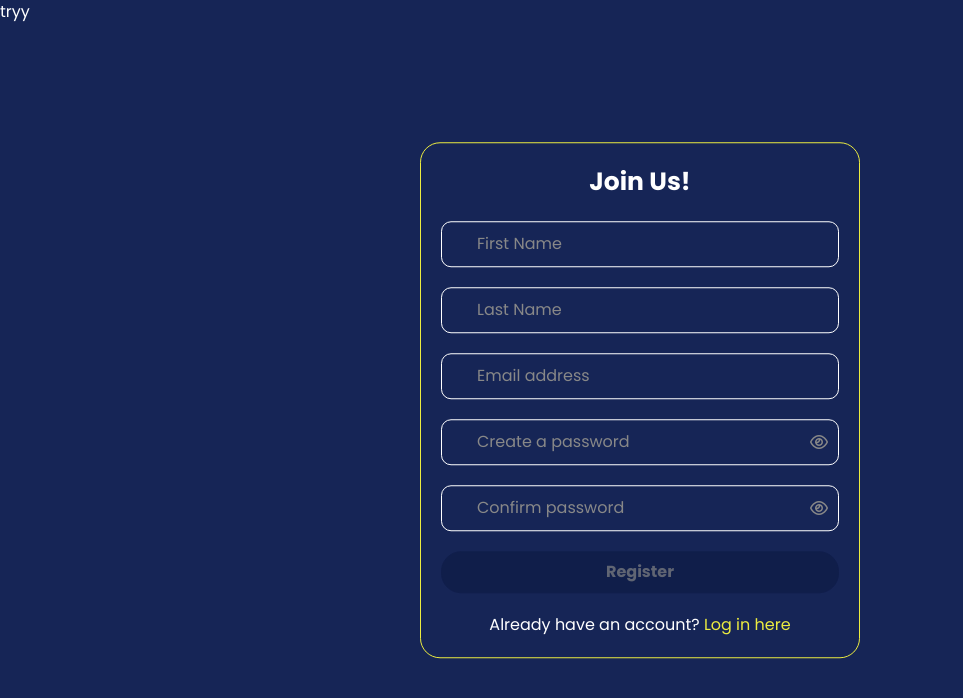
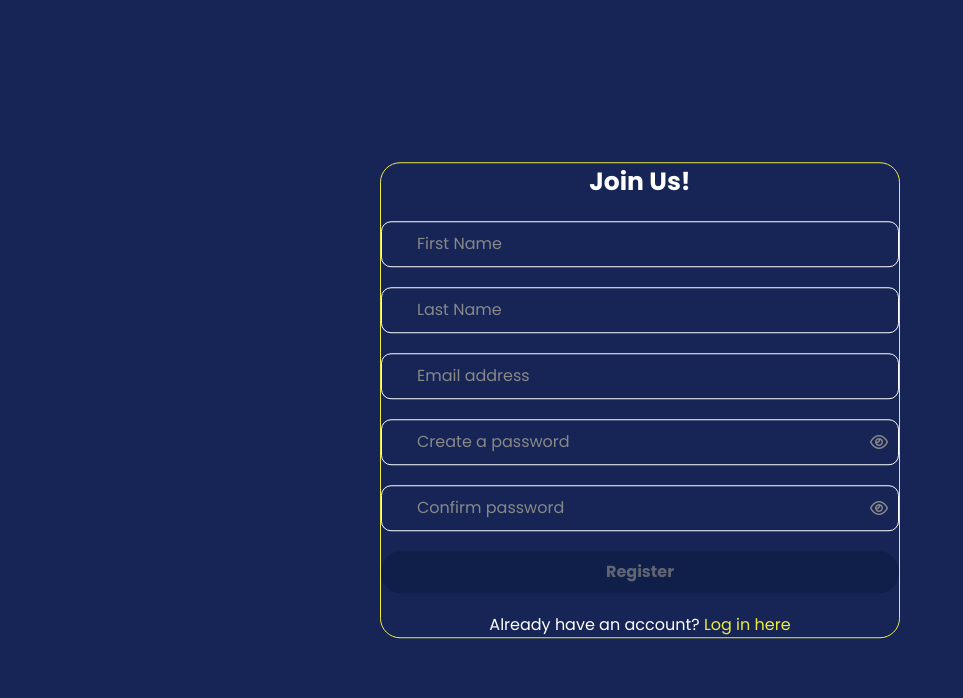
Before and after one commit to WILLIAMS-creator672/try, a website: page authen.html in a window 1280 px wide. Shown: the whole page, without its empty margins (0-963 px from the left). Drawn offline with Linux system fonts and the light colour scheme.

Commit message:
made changes to html contents

```diff
--- a/authen.html
+++ b/authen.html
@@ -20,24 +20,24 @@
 
 <body class="bg-[#162556]">
 
-    <h1 class="text-white">tryy</h1>
+
 
     <!-- SIGN UP -->
 
-    <form action="" id="signupForm" class="form flex flex-col gap-[20px] w-fit p-[20px]">
+    <form action="" id="signupForm" class="form flex flex-col gap-[20px] w-fit p-[0px]">
 
         <h1 class="text-center text-white text-[18px] md:text-[25px] font-bold">Join Us!</h1>
 
         <div>
-            <input id="userFirstName" type="text" placeholder="First Name" class="p-[10px] pl-[35px] pr-[45px] lg:pr-[165px]">
+            <input id="userFirstName" type="text" placeholder="First Name" class="p-[10px] pl-[35px] pr-[45px] md:pr-[165px]">
         </div>
 
         <div>
-            <input id="userLastName" type="text" placeholder="Last Name" class="p-[10px] pl-[35px] pr-[45px] lg:pr-[165px]">
+            <input id="userLastName" type="text" placeholder="Last Name" class="p-[10px] pl-[35px] pr-[45px] md:pr-[165px]">
         </div>
 
         <div>
-            <input id="userEmail" type="email" placeholder="Email address" class="p-[10px] pl-[35px] pr-[45px] lg:pr-[165px]">
+            <input id="userEmail" type="email" placeholder="Email address" class="p-[10px] pl-[35px] pr-[45px] md:pr-[165px]">
         </div>
 
         <!-- <div>
@@ -45,7 +45,7 @@
         </div> -->
 
         <div class="flex relative">
-            <input id="passwordInput" type="password" placeholder="Create a password" class="p-[10px] pl-[35px] pr-[45px] lg:pr-[165px]">
+            <input id="passwordInput" type="password" placeholder="Create a password" class="p-[10px] pl-[35px] pr-[45px] md:pr-[165px]">
 
             <span id="passwordToggle" class=" text-[16px] cursor-pointer">
                 <i class="fa-regular fa-eye"></i>
@@ -54,7 +54,7 @@
         </div>
 
         <div class="flex relative">
-            <input id="confirmPasswordInput" type="password" placeholder="Confirm password" class="p-[10px] pl-[35px] pr-[45px] lg:pr-[165px]">
+            <input id="confirmPasswordInput" type="password" placeholder="Confirm password" class="p-[10px] pl-[35px] pr-[45px] md:pr-[165px]">
 
             <span id="confirmPasswordToggle" class="hidePassword text-[16px] cursor-pointer">
                 <i class="fa-regular fa-eye"></i>
@@ -76,7 +76,7 @@
     <!-- SIGN IN -->
 
 
-    <form action="" id="signinForm" class="signInForm flex flex-col gap-[20px] w-fit p-[20px]">
+    <form action="" id="signinForm" class="signInForm flex flex-col gap-[20px] w-fit p-[0px]">
 
         <div>
             <h1 class="text-center text-white text-[18px] md:text-[25px] font-bold">Welcome Back!</h1>
@@ -85,12 +85,12 @@
 
         <div class="flex relative items-center">
             <i class="fa-regular fa-envelope"></i>
-            <input type="email" placeholder="Enter your email address" class="p-[10px] pl-[35px] pr-[45px] lg:pr-[165px]">
+            <input type="email" placeholder="Enter your email address" class="p-[10px] pl-[35px] pr-[45px] md:pr-[165px]">
         </div>
 
         <div class="flex relative items-center">
             <i class="fa-solid fa-key"></i>
-            <input type="password" placeholder="Enter Your Password" class="p-[10px] pl-[35px] pr-[45px] lg:pr-[165px]">
+            <input type="password" placeholder="Enter Your Password" class="p-[10px] pl-[35px] pr-[45px] md:pr-[165px]">
         </div>
 
         <button
```
